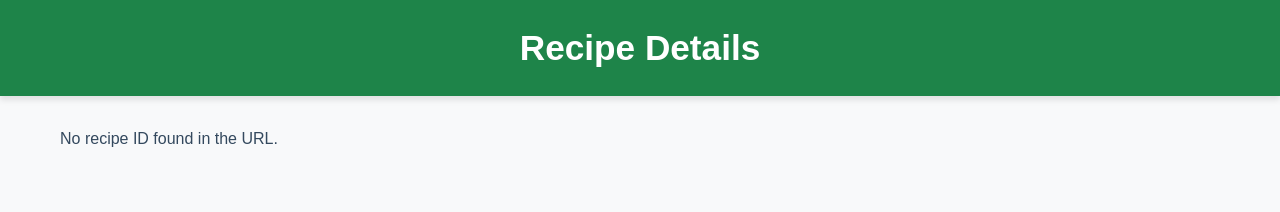
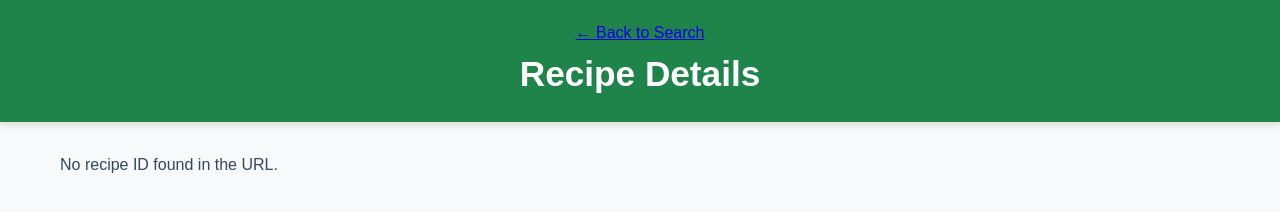
Before and after one commit to glenn-d-soriano/wdd330-recipe-meal-planner, a website: page recipe-detail.html in a window 1280 px wide. Drawn offline with Linux system fonts and the light colour scheme.

Commit message:
added achor tag <a href=index.html class=button>← Back to Search</a>

```diff
--- a/recipe-detail.html
+++ b/recipe-detail.html
@@ -10,6 +10,7 @@
 
 <body>
     <header>
+        <a href="index.html" class="button">← Back to Search</a>
         <h1>Recipe Details</h1>
     </header>
     <main class="divider">
```
